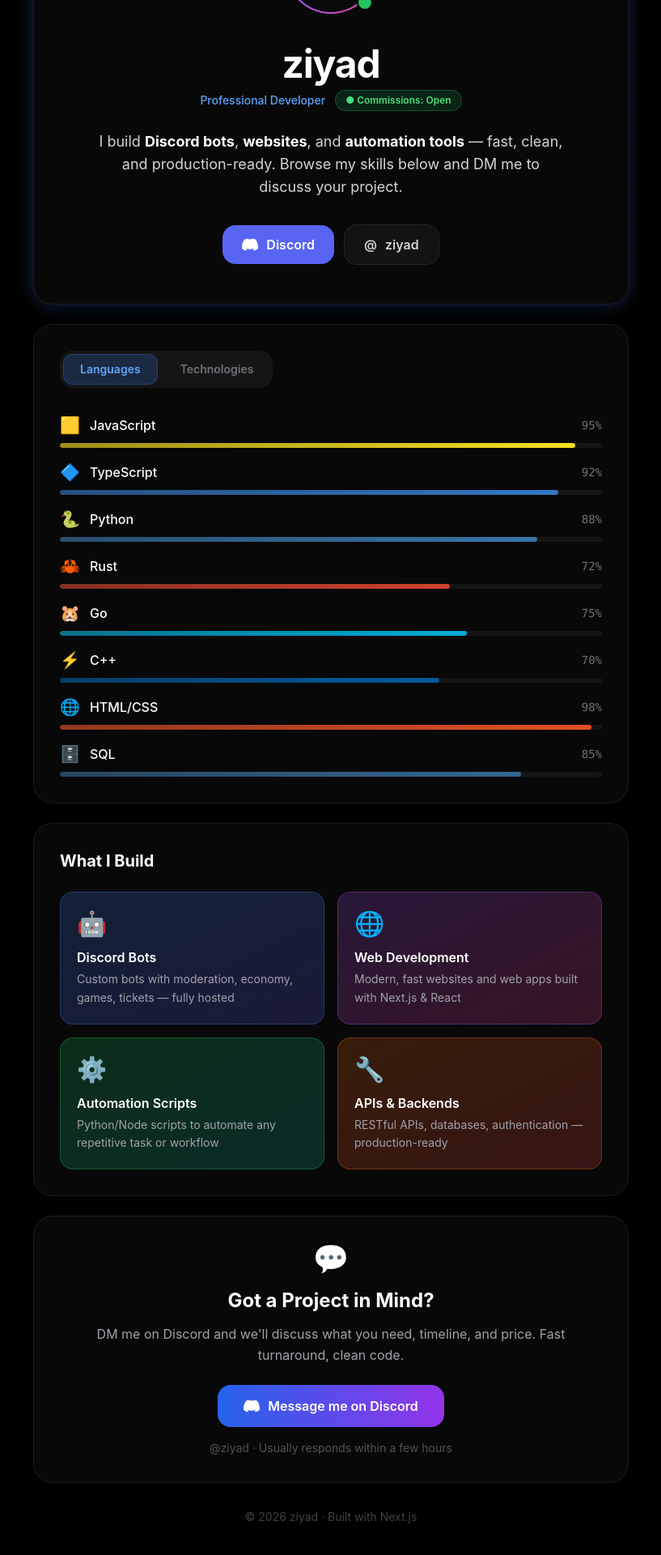
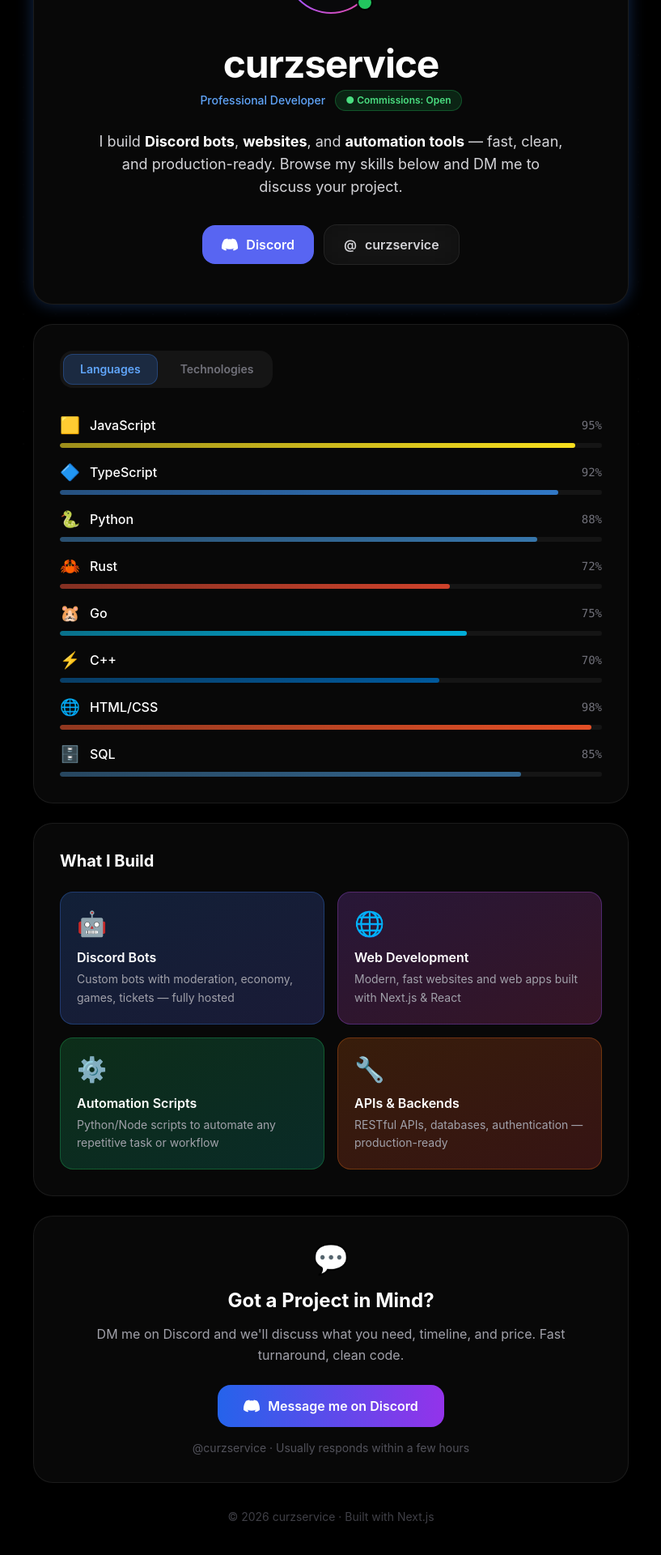
Before and after one commit to nabilou1234509876-arch/ziyad-portfolio, a Next.js app: page / in a window 1280 px wide. Shown: the part 232-2152 px from the top of the page at 81% size, without its empty margins (231-1048 px from the left). Built offline with nearby package versions, Linux system fonts and the light colour scheme.

Commit message:
rename: curzservice branding

```diff
--- a/src/app/layout.tsx
+++ b/src/app/layout.tsx
@@ -2,10 +2,10 @@
 import './globals.css'
 
 export const metadata: Metadata = {
-  title: 'ziyad — Professional Developer',
+  title: 'curzservice — Professional Developer',
   description: 'Professional developer specializing in web, bots, and automation. DM for custom work.',
   openGraph: {
-    title: 'ziyad — Professional Developer',
+    title: 'curzservice — Professional Developer',
     description: 'Professional developer specializing in web, bots, and automation.',
     type: 'website',
   },
--- a/src/app/page.tsx
+++ b/src/app/page.tsx
@@ -40,7 +40,7 @@
   const [activeTab, setActiveTab] = useState<'languages' | 'tech'>('languages')
 
   const copyUsername = () => {
-    navigator.clipboard.writeText('ziyad')
+    navigator.clipboard.writeText('curzservice')
     setCopied(true)
     setTimeout(() => setCopied(false), 2000)
   }
@@ -80,7 +80,7 @@
 
           {/* Name */}
           <h1 className="text-4xl md:text-5xl font-bold text-white mb-2 tracking-tight">
-            ziyad
+            curzservice
           </h1>
 
           {/* Badges */}
@@ -119,7 +119,7 @@
               {copied ? (
                 <><span className="text-green-400">✓</span> Copied!</>
               ) : (
-                <><span>@</span> ziyad</>
+                <><span>@</span> curzservice</>
               )}
             </button>
           </div>
@@ -227,12 +227,12 @@
             </svg>
             Message me on Discord
           </a>
-          <p className="text-zinc-600 text-sm mt-4">@ziyad · Usually responds within a few hours</p>
+          <p className="text-zinc-600 text-sm mt-4">@curzservice · Usually responds within a few hours</p>
         </div>
 
         {/* Footer */}
         <p className="text-center text-zinc-700 text-sm mt-8">
-          © 2026 ziyad · Built with Next.js
+          © 2026 curzservice · Built with Next.js
         </p>
       </div>
     </main>
```
